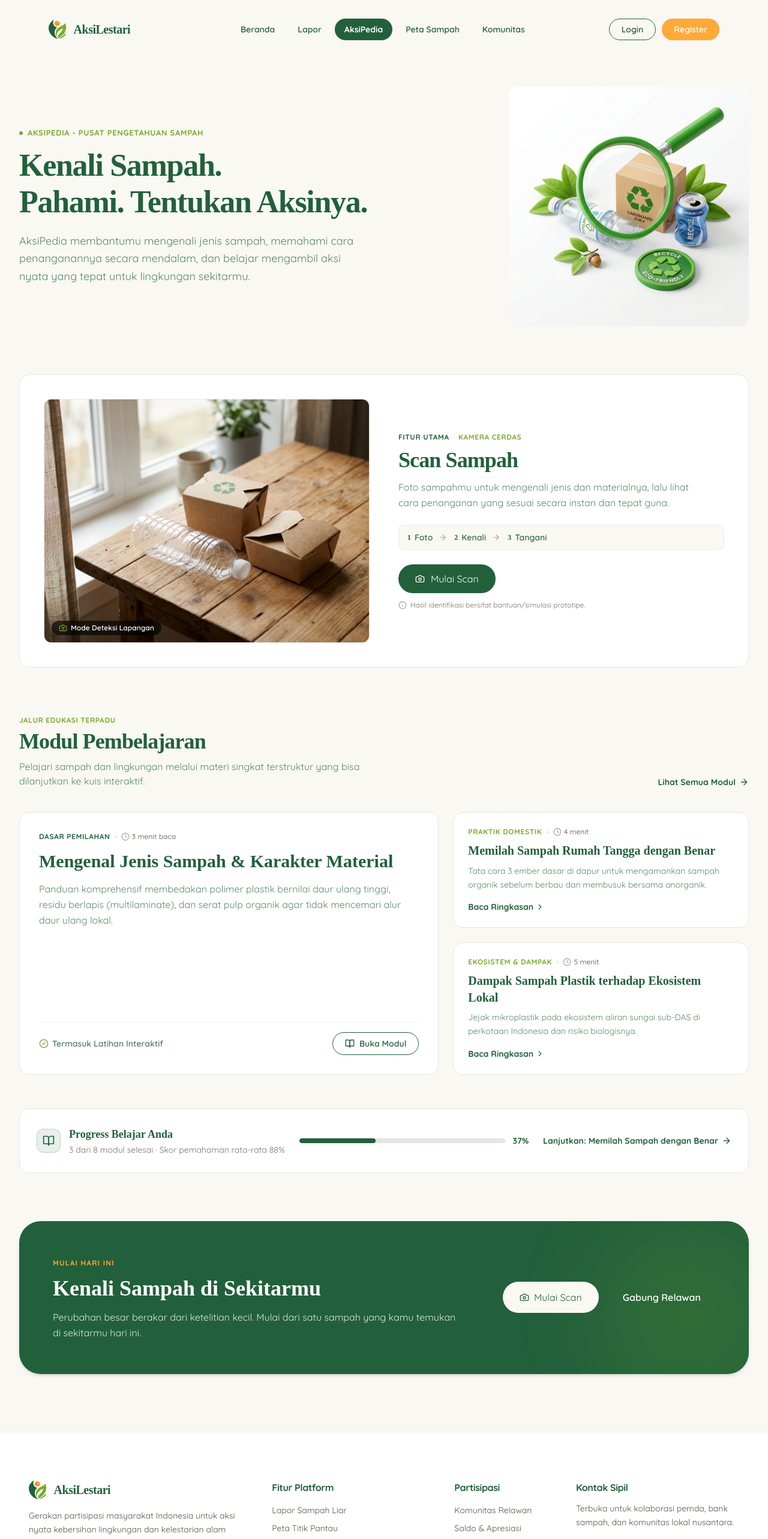
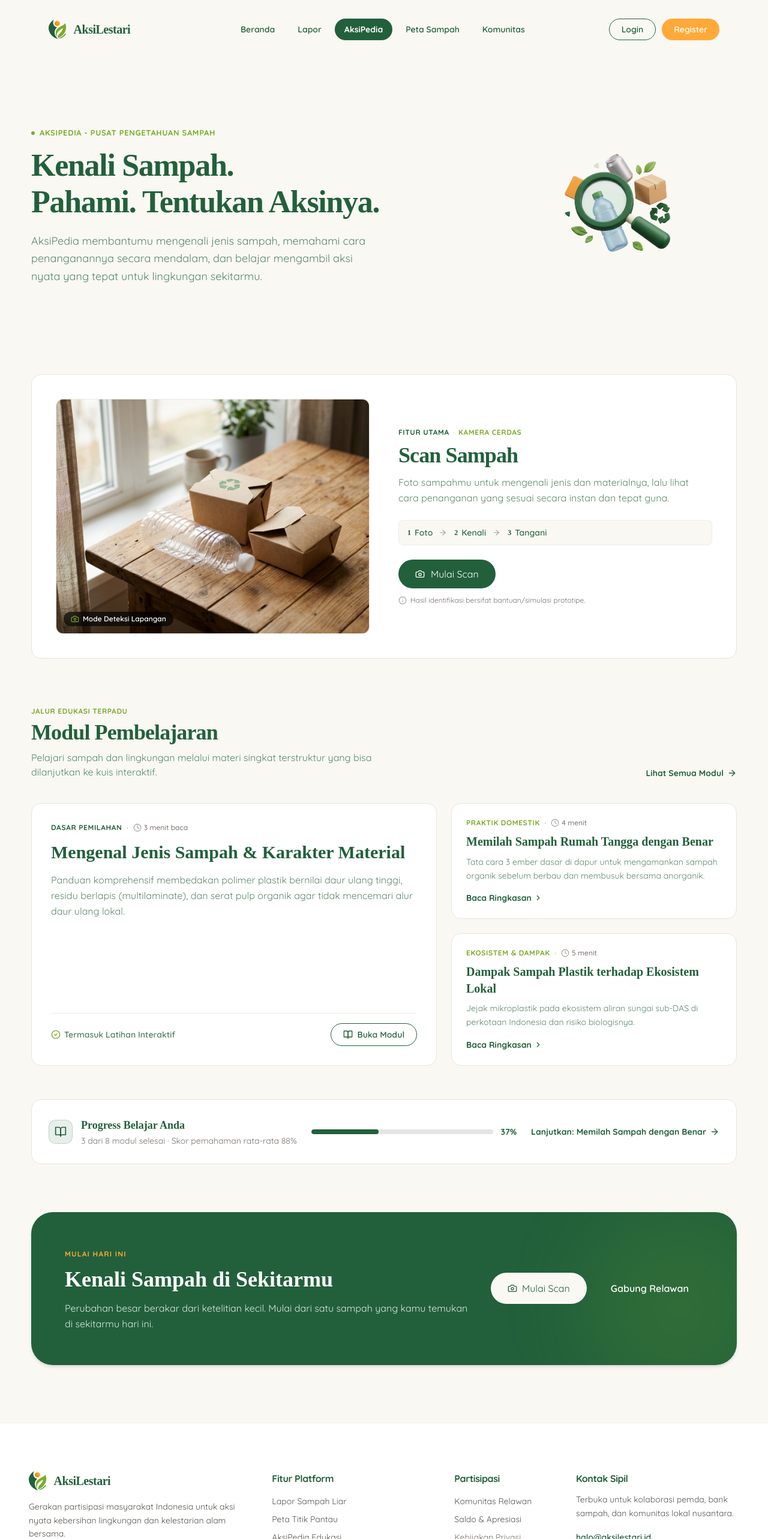
Before and after one commit to deandamanik/aksi-lestari, a React (Vite) app: page /aksipedia in a window 1280 px wide. Shown: the top 2566 px of the page at 60% size. Built offline with nearby package versions, Linux system fonts and the light colour scheme; a web font is replaced by a local one.

Commit message:
refine: normalize AksiPedia container width

```diff
--- a/src/pages/aksipedia/components/AksiPediaHero.jsx
+++ b/src/pages/aksipedia/components/AksiPediaHero.jsx
@@ -3,7 +3,7 @@ import { HUB_HERO_CONTENT } from '../../../data/aksipedia/aksipediaHubData'
 function AksiPediaHero() {
   return (
     <section className="relative w-full pt-28 sm:pt-32 lg:pt-36 pb-12 sm:pb-16 lg:pb-20 overflow-hidden">
-      <div className="max-w-[1320px] mx-auto px-4 sm:px-6 lg:px-8">
+      <div className="max-w-[1240px] mx-auto px-4 sm:px-6 lg:px-8">
         <div className="grid grid-cols-1 lg:grid-cols-12 gap-8 lg:gap-12 items-center">
           {/* Left: Text & Editorial Eyebrow */}
           <div className="lg:col-span-7 flex flex-col items-start">
@@ -30,7 +30,7 @@ function AksiPediaHero() {
           <div className="lg:col-span-5 flex items-center justify-center lg:justify-end">
             <div className="relative w-full max-w-[400px] aspect-square flex items-center justify-center">
               <img
-                src="/images/aksipedia/hero-illustration.jpg"
+                src="/images/aksipedia/icon-eco-search.webp"
                 alt="Ilustrasi edukasi identifikasi sampah daur ulang AksiPedia"
                 className="relative z-10 w-full h-full object-contain rounded-2xl select-none pointer-events-none transition-transform duration-300 hover:scale-[1.01]"
                 draggable={false}
--- a/src/pages/aksipedia/components/AksiPediaHubCTA.jsx
+++ b/src/pages/aksipedia/components/AksiPediaHubCTA.jsx
@@ -7,7 +7,7 @@ function AksiPediaHubCTA({ onStartScan }) {
 
   return (
     <section className="w-full pb-16 sm:pb-20 lg:pb-24">
-      <div className="max-w-[1320px] mx-auto px-4 sm:px-6 lg:px-8">
+      <div className="max-w-[1240px] mx-auto px-4 sm:px-6 lg:px-8">
         <div className="bg-primary rounded-3xl sm:rounded-[36px] p-8 sm:p-12 lg:p-14 text-white shadow-md relative overflow-hidden">
           {/* Subtle decorative background glow */}
           <div
--- a/src/pages/aksipedia/components/LearningModulesSection.jsx
+++ b/src/pages/aksipedia/components/LearningModulesSection.jsx
@@ -14,7 +14,7 @@ function LearningModulesSection() {
 
   return (
     <section className="w-full pb-10 sm:pb-12 lg:pb-14">
-      <div className="max-w-[1320px] mx-auto px-4 sm:px-6 lg:px-8">
+      <div className="max-w-[1240px] mx-auto px-4 sm:px-6 lg:px-8">
         {/* Header Row */}
         <div className="flex flex-col md:flex-row md:items-end justify-between gap-4 mb-8 sm:mb-10">
           <div>
--- a/src/pages/aksipedia/components/LearningProgressCard.jsx
+++ b/src/pages/aksipedia/components/LearningProgressCard.jsx
@@ -7,7 +7,7 @@ function LearningProgressCard() {
 
   return (
     <section className="w-full pb-14 sm:pb-16 lg:pb-20">
-      <div className="max-w-[1320px] mx-auto px-4 sm:px-6 lg:px-8">
+      <div className="max-w-[1240px] mx-auto px-4 sm:px-6 lg:px-8">
         <div className="bg-white rounded-2xl border border-border-warm p-5 sm:p-6 lg:p-7">
           <div className="flex flex-col lg:flex-row lg:items-center justify-between gap-6">
             {/* Left: Info & Title */}
--- a/src/pages/aksipedia/components/ScanFeatureCard.jsx
+++ b/src/pages/aksipedia/components/ScanFeatureCard.jsx
@@ -4,7 +4,7 @@ import { SCAN_FEATURE_INFO } from '../../../data/aksipedia/aksipediaHubData'
 function ScanFeatureCard({ onStartScan }) {
   return (
     <section className="w-full pb-14 sm:pb-16 lg:pb-20">
-      <div className="max-w-[1320px] mx-auto px-4 sm:px-6 lg:px-8">
+      <div className="max-w-[1240px] mx-auto px-4 sm:px-6 lg:px-8">
         <div className="bg-white rounded-2xl border border-border-warm p-6 sm:p-8 lg:p-10">
           <div className="grid grid-cols-1 lg:grid-cols-12 gap-8 lg:gap-12 items-center">
             {/* Left: Waste Picture */}
```
Also changed, not shown: public/images/aksipedia/icon-eco-search.webp (added).
